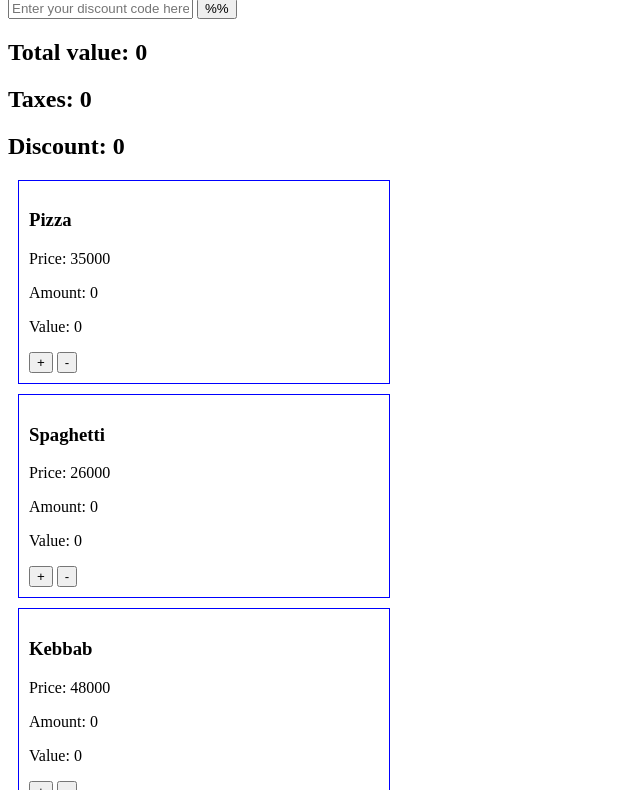
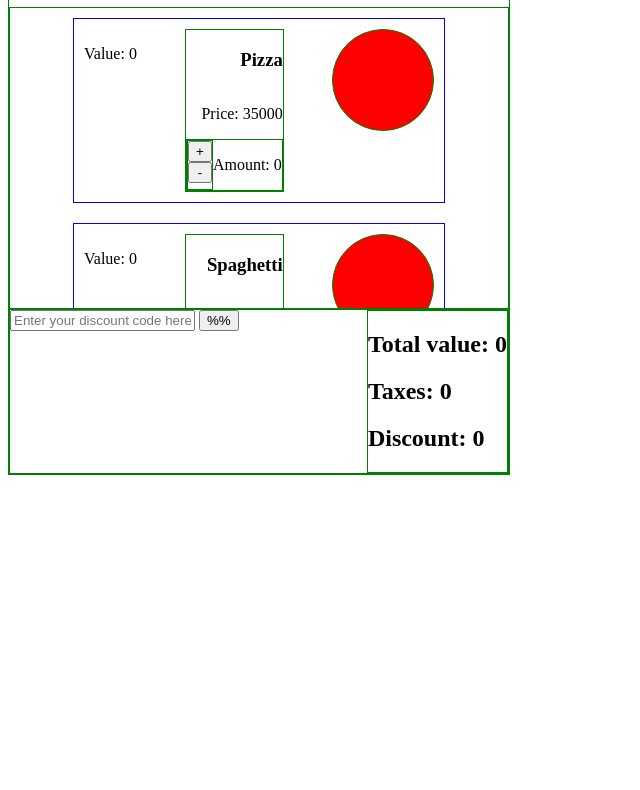
Before and after one commit to mrrezaahmadi/Bill-Generator, a plain HTML site: page index.html in a window 1280 px wide. Shown: the part 82-872 px from the top of the page, without its empty margins (0-640 px from the left). After the commit the page ends 800 px from the top, so only its background shows below. Drawn offline with nearby package versions, Linux system fonts and the light colour scheme.

Commit message:
add layout to page

```diff
--- a/functions.js
+++ b/functions.js
@@ -51,12 +51,19 @@ const renderer = (foods) => {
     foods.forEach(food => {
         $('.main').append(`
             <div class="items">
-                <h3>${food.name}</h3>
-                <p>Price: ${food.price}</p>
-                <p>Amount: ${food.amount}</p>
+                <div class="food-photo"></div>
+                <div class="food-des">
+                    <h3>${food.name}</h3>
+                    <p>Price: ${food.price}</p>
+                    <div class="amount">
+                        <p>Amount: ${food.amount}</p>
+                        <div class="btn">
+                            <button onClick="add(${food.id})" id="addBtn" > + </button>
+                            <button onClick="remove(${food.id})" id="removeBtn" > - </button>
+                        </div>
+                    </div>
+                </div>
                 <p>Value: ${food.value}</p>
-                <button onClick="add(${food.id})" id="addBtn" > + </button>
-                <button onClick="remove(${food.id})" id="removeBtn" > - </button>
             </div>
         `)
     });
--- a/index.html
+++ b/index.html
@@ -5,6 +5,7 @@
     <meta charset="UTF-8">
     <meta name="viewport" content="width=device-width, initial-scale=1.0">
     <title>Bill Generator</title>
+    <!-- <link rel="stylesheet" href="https://stackpath.bootstrapcdn.com/bootstrap/4.5.0/css/bootstrap.min.css"> -->
     <link rel="stylesheet" href="style.css">
     <script src="https://code.jquery.com/jquery-3.5.1.min.js" defer></script>
     <script src="functions.js" defer></script>
@@ -12,15 +13,19 @@
 </head>
 
 <body>
+    <div class="bill-generator">
         <h1>Bill generator project</h1>
+        <div class="main"></div>
+        <div class="footer">
             <form id="discounterForm">
                 <input type="text" placeholder="Enter your discount code here" id="discounterInput">
                 <button>%%</button>
             </form>
             <div class="description">
-        <h4></h4>
             </div>
-    <div class="main"></div>
+        </div>
+
+    </div>
 </body>
 
 </html>
--- a/style.css
+++ b/style.css
@@ -1,6 +1,52 @@
+div{
+    border: 1px green solid;
+}
+
 .items {
+    display: flex;
+    direction: rtl;
+    justify-content: space-between;
     border: 1px blue solid;
     width: 350px;
     margin: 10px;
     padding: 10px;
 }
+
+.btn {
+    display: flex;
+    flex-direction: column;
+}
+
+.food-des {
+    display: flex;
+    flex-direction: column;
+}
+
+.food-photo {
+    height: 100px;
+    width: 100px;
+    border-radius: 50%;
+    background-color: red;
+}
+
+.amount {
+    display: flex;
+    flex-direction: row;
+}
+
+.main {
+    height: 300px;
+    overflow-y: scroll;
+    display: flex;
+    flex-direction: column;
+    align-items: center;
+}
+
+.bill-generator {
+    width: 500px;
+}
+
+.footer {
+    display: flex;
+    justify-content: space-between;
+}
```
Lines whose indentation alone changed are shown as unchanged.
